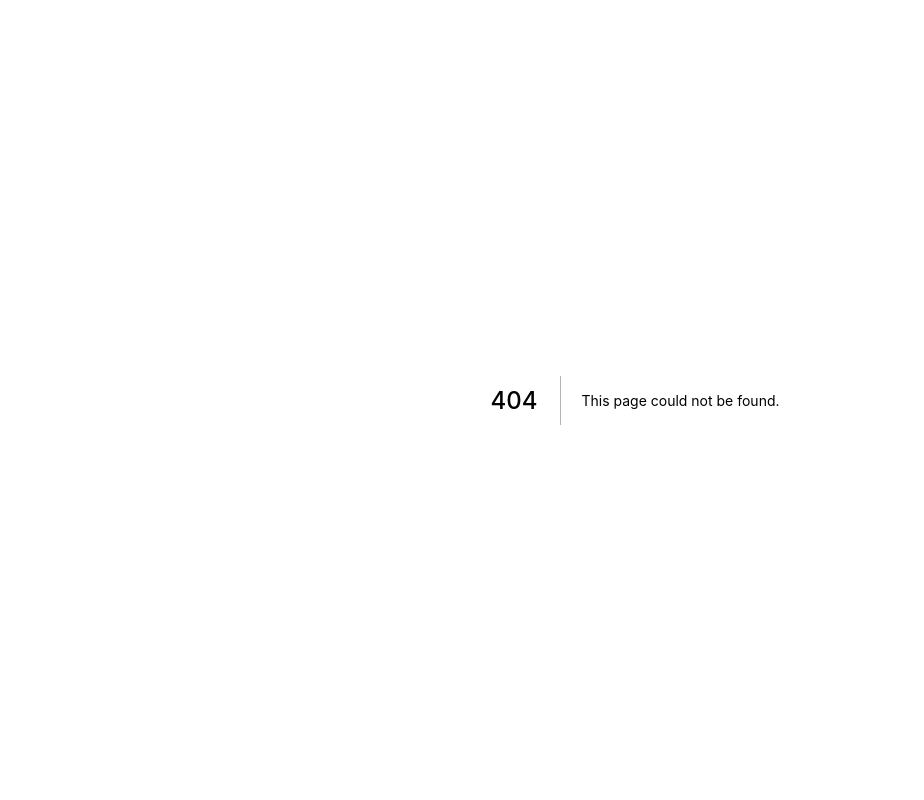
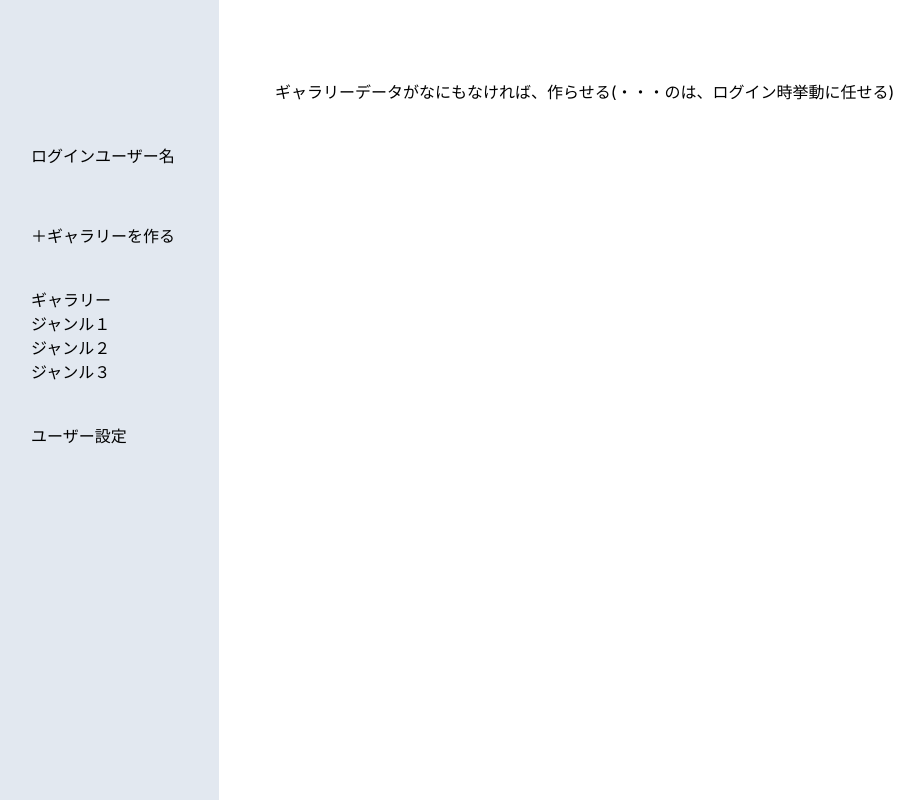
Before and after one commit to sirogoma/gallery_frontend, a Next.js app: page /admin in a window 1280 px wide. Before the commit this address had no page. Shown: the whole page, without its empty margins (5-929 px from the left). Built offline with nearby package versions, Linux system fonts and the light colour scheme.

Commit message:
add: admin画面のページ諸々追加

```diff
--- /dev/null
+++ b/src/pages/admin/add.tsx
@@ -0,0 +1,16 @@
+import React, { useState } from 'react'
+import type { NextPage } from 'next'
+import { AdminPageBase } from '../../templates/admin/adminPageBase'
+import { AdminAdd } from '../../templates/admin/add/add'
+
+const AdminAddPage: NextPage = () => {
+  return (
+    <>
+      <AdminPageBase>
+        <AdminAdd />
+      </AdminPageBase>
+    </>
+  )
+}
+
+export default AdminAddPage
--- /dev/null
+++ b/src/pages/admin/edit.tsx
@@ -0,0 +1,15 @@
+import React from 'react'
+import type { NextPage } from 'next'
+import { AdminPageBase } from '../../templates/admin/adminPageBase'
+
+const AdminEdit: NextPage = () => {
+  return (
+    <>
+      <AdminPageBase>
+        <div>ギャラリー編集(templateTODO)</div>
+      </AdminPageBase>
+    </>
+  )
+}
+
+export default AdminEdit
--- /dev/null
+++ b/src/pages/admin/index.tsx
@@ -0,0 +1,15 @@
+import React from 'react'
+import type { NextPage } from 'next'
+import { AdminPageBase } from '../../templates/admin/adminPageBase'
+
+const AdminIndex: NextPage = () => {
+  return (
+    <>
+      <AdminPageBase>
+        <div>ギャラリーデータがなにもなければ、作らせる(・・・のは、ログイン時挙動に任せる)</div>
+      </AdminPageBase>
+    </>
+  )
+}
+
+export default AdminIndex
--- /dev/null
+++ b/src/templates/admin/add/add.tsx
@@ -0,0 +1,41 @@
+import React, { useState } from 'react'
+import { InputText } from '../../../components/atoms/input/inputtext'
+import { Button } from '../../../components/atoms/input/button'
+import { ImageParts } from '../../../components/atoms/display/image'
+
+export const AdminAdd = () => {
+  const [galleryName, setGalleryName] = useState('')
+  const [workName, setWorkName] = useState('')
+
+  return (
+    <>
+      <h1 className="mb-11">ギャラリーをつくる</h1>
+      <section className="mb-12 flex flex-col">
+        <h2 className="mb-10">ギャラリーに名前をつけてください</h2>
+        <InputText
+          maxLength={30}
+          value={galleryName}
+          setValue={setGalleryName}
+          placeholder="UserName'S Gallery"
+          styleType="admin"
+        />
+        <Button caption="この名前にする" event={() => console.log()} styleType="admin" />
+      </section>
+
+      <section>
+        <h2>作品を登録</h2>
+        <div className="flex flex-col">
+          {/*登録候補画像が１件もなければ、登録ボタンを配置。登録候補画像が１件以上あればサムネイルを表示 */}
+          <figure>
+            <ImageParts src="" alt="" width={100} height={100} styleType="admin" />
+          </figure>
+
+          <figcaption>
+            <InputText maxLength={30} value={workName} setValue={setWorkName} placeholder="Picture" styleType="admin" />
+          </figcaption>
+          <Button caption="＋作品を追加する" event={() => console.log()} styleType="admin" />
+        </div>
+      </section>
+    </>
+  )
+}
--- /dev/null
+++ b/src/templates/admin/menu/organisms/sidemenu.tsx
@@ -0,0 +1,26 @@
+import Link from 'next/link'
+import React from 'react'
+
+export const SideMenu = (): JSX.Element => {
+  return (
+    <>
+      <nav id="sidemenu" className="h-full w-56 bg-slate-200 px-9">
+        <ul className="mt-36">
+          <li className="mb-14">ログインユーザー名</li>
+          <li className="mb-10">
+            <Link href="/admin/add">＋ギャラリーを作る</Link>
+          </li>
+          <li className="mb-10">
+            ギャラリー
+            <ul>
+              <li>ジャンル１</li>
+              <li>ジャンル２</li>
+              <li>ジャンル３</li>
+            </ul>
+          </li>
+          <li>ユーザー設定</li>
+        </ul>
+      </nav>
+    </>
+  )
+}
```
